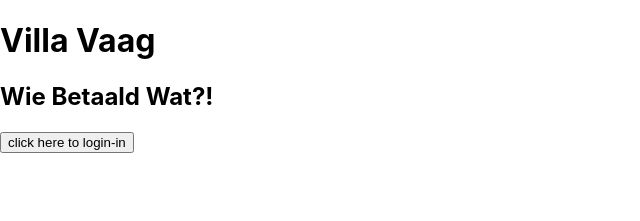
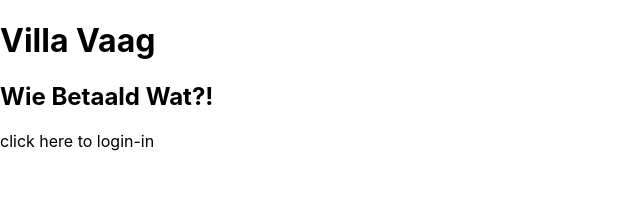
Before and after one commit to JonasVervloet/VillaVaag, a Next.js app: page /wbw in a window 1280 px wide. Shown: the top 221 px of the page, without its empty margins (0-640 px from the left). Built offline with nearby package versions, Linux system fonts and the light colour scheme.

Commit message:
create basic wbw landing page

```diff
--- a/pages/wbw/index.js
+++ b/pages/wbw/index.js
@@ -1,9 +1,13 @@
+import Link from 'next/link';
+
 export default function WbwHome() {
     return (
         <div>
             <h1>Villa Vaag</h1>
             <h2>Wie Betaald Wat?!</h2>
-            <button>click here to login-in</button>
+            <Link href="/">
+                <a>click here to login-in</a>
+            </Link>
         </div>
     )
 }
```
